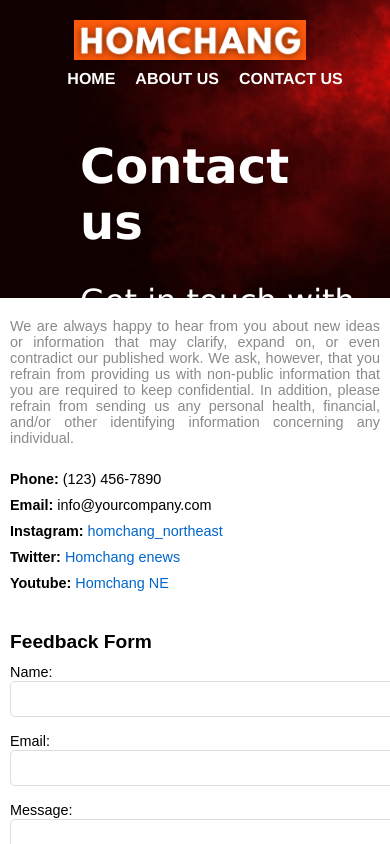
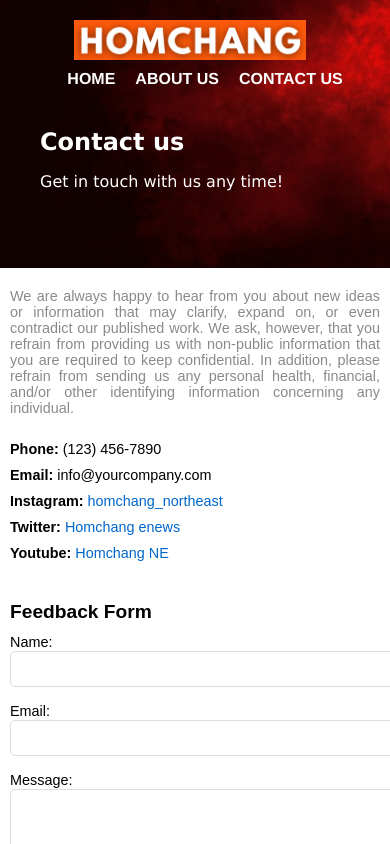
Before and after one commit to 01ArindamPal/homchang, a React (Create React App) app: page /contactus in a window 390 px wide. Shown: the top 844 px of the page. Built offline with nearby package versions, Linux system fonts and the light colour scheme.

Commit message:
new update

```diff
--- a/src/components/ArticleCard.css
+++ b/src/components/ArticleCard.css
@@ -10,10 +10,11 @@
 }
 
 .article-image {
-  width: 100%;
-  height: 200px;
+  width: 50%;
+  height: 300px;
   object-fit: cover;
   border: 1px solid black;
+  image-rendering: optimizeSpeed;
 }
 
 .article-content {
--- a/src/components/ContactUs.css
+++ b/src/components/ContactUs.css
@@ -1,4 +1,5 @@
-.bg{
+/* Base Styles */
+.bg {
   height: 150px;
 }
 
@@ -13,7 +14,6 @@
   font-size: 2em;
   padding-left: 50px;
   color: #ffffff;
-
 }
 
 .contact-us {
@@ -22,7 +22,8 @@
   padding: 20px;
   font-family: Arial, sans-serif;
 }
-  .contact-details .det{
+
+.contact-details .det {
   color: #8a8a8a;
   text-align: justify;
   padding-bottom: 15px;
@@ -89,6 +90,20 @@
 
 /* Responsive Styles */
 @media (max-width: 768px) {
+  .bg h2 {
+      padding-left: 20px;
+      font-size: 2em;
+  }
+
+  .bg p {
+      padding-left: 20px;
+      font-size: 1.5em;
+  }
+
+  .contact-us {
+      padding: 15px;
+  }
+
   .contact-details h2, .feedback-form h2 {
       font-size: 1.5em;
   }
@@ -107,6 +122,21 @@
 }
 
 @media (max-width: 480px) {
+  .bg {
+      height: 120px;
+  }
+
+  .bg h2 {
+      padding-top: 10px;
+      padding-left: 10px;
+      font-size: 1.5em;
+  }
+
+  .bg p {
+      padding-left: 10px;
+      font-size: 1em;
+  }
+
   .contact-us {
       padding: 10px;
   }
--- a/src/components/Home.js
+++ b/src/components/Home.js
@@ -4,12 +4,13 @@ import Header from './header';
 import Footer from './footer';
 import ArticleCard from './ArticleCard';
 import './Home.css'
+import IMG from '../assets/head_icon.jpg'
 
 const Home = () =>{
 
     const articles = [
         {
-          image: 'path-to-image3.jpg',
+          image: IMG,
           heading: 'Homchang',
           body: 'This is a short description of Article 1.',
           link: '#',
```
Lines whose indentation alone changed are shown as unchanged.
